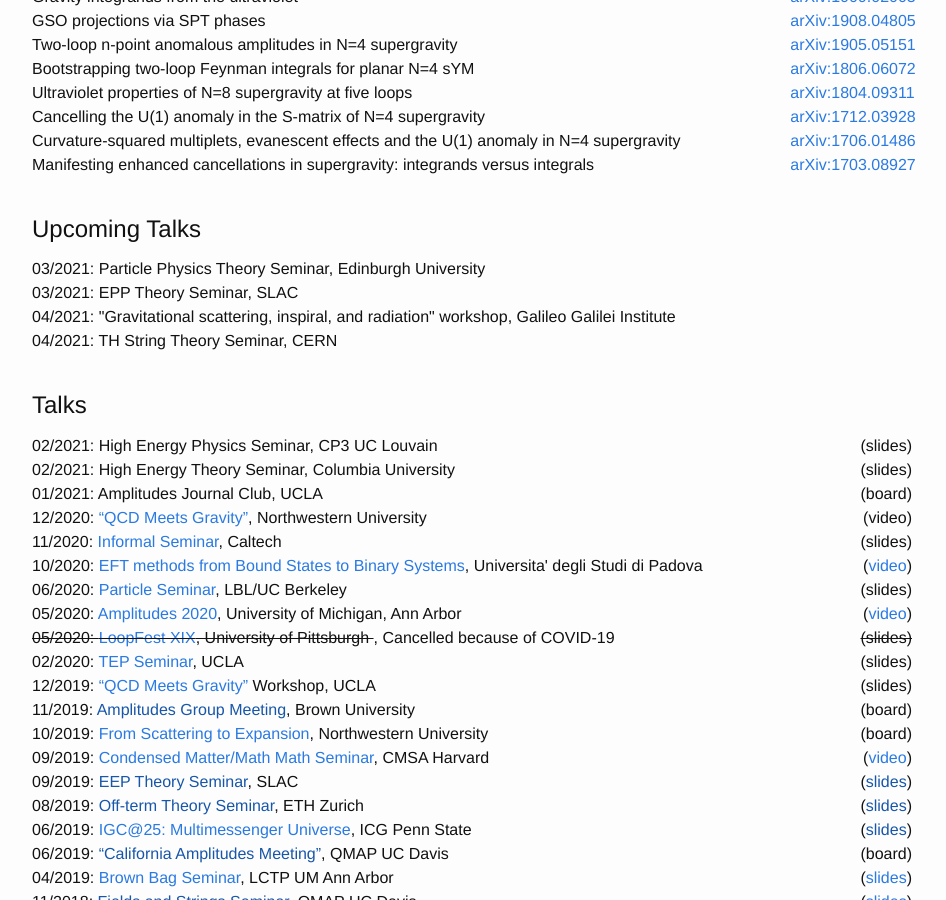
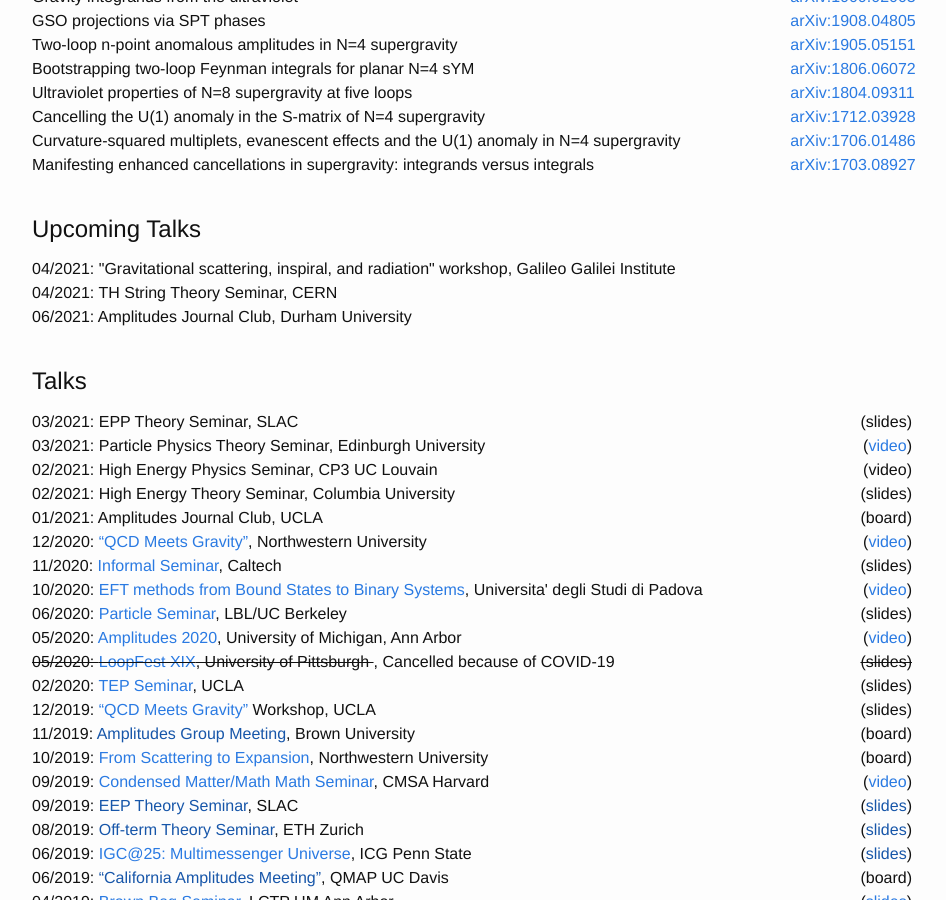
Before and after one commit to julioparra/julioparra.github.io, a Jekyll site: the page built from index.md, in a window 1280 px wide and 900 px high, scrolled down 751 px. Shown: the whole window, without its empty margins (168-1114 px from the left). Built offline with Jekyll 4.4.1, drawn with Linux system fonts in a browser that asks for light colours; nearby versions of some CDN libraries.

Commit message:
Updated talks

```diff
--- a/index.md
+++ b/index.md
@@ -107,19 +107,15 @@
 #### Upcoming Talks ####
 
 <div class="row">
-    <div class="col-10"> 03/2021: Particle Physics Theory Seminar,  Edinburgh University </div>
-    <div class="col-2" style="text-align:right"> </div>
-</div>
-<div class="row">
-    <div class="col-10"> 03/2021: EPP Theory Seminar,  SLAC </div>
-    <div class="col-2" style="text-align:right"> </div>
-</div>
-<div class="row">
     <div class="col-10"> 04/2021: "Gravitational scattering, inspiral, and radiation" workshop,  Galileo Galilei Institute </div>
     <div class="col-2" style="text-align:right"> </div>
 </div>
 <div class="row">
     <div class="col-10"> 04/2021: TH String Theory Seminar,  CERN </div>
+    <div class="col-2" style="text-align:right"> </div>
+</div>
+<div class="row">
+    <div class="col-10"> 06/2021: Amplitudes Journal Club,  Durham University </div>
     <div class="col-2" style="text-align:right"> </div>
 </div>
 
@@ -128,8 +124,16 @@
 #### Talks ####
 
 <div class="row">
+    <div class="col-10"> 03/2021: EPP Theory Seminar,  SLAC </div>
+    <div class="col-2" style="text-align:right"> (slides) </div>
+</div>
+<div class="row">
+    <div class="col-10"> 03/2021: Particle Physics Theory Seminar,  Edinburgh University </div>
+    <div class="col-2" style="text-align:right"> (<a href="https://ed-ac-uk.zoom.us/rec/share/x0L-pWlbTmGFtRHXFHZ2OvV8P2_KOosRZEgw-O-bgj76ngxLk36_US8kSsV1SWOS.bJ9hDBR-2q3jp4Tc">video</a>) </div>
+</div>
+<div class="row">
     <div class="col-10"> 02/2021: High Energy Physics Seminar,  CP3 UC Louvain </div>
-    <div class="col-2" style="text-align:right"> (slides) </div>
+    <div class="col-2" style="text-align:right"> (video) </div>
 </div>
 <div class="row">
     <div class="col-10"> 02/2021: High Energy Theory Seminar,  Columbia University </div>
@@ -141,7 +145,7 @@
 </div>
 <div class="row">
     <div class="col-10"> 12/2020: <a href="https://indico.desy.de/event/27454/overview">“QCD Meets Gravity”</a>,  Northwestern University </div>
-    <div class="col-2" style="text-align:right"> (video) </div>
+    <div class="col-2" style="text-align:right"> (<a href="https://www.youtube.com/watch?v=nhfTtENCxWM">video</a>) </div>
 </div>
 <div class="row">
     <div class="col-10"> 11/2020: <a href="https://www.theory.caltech.edu/seminars/high-energy-theory-informal-meeting">Informal Seminar</a>,  Caltech </div>
```
